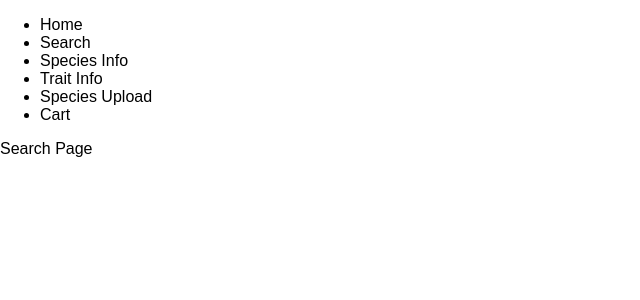
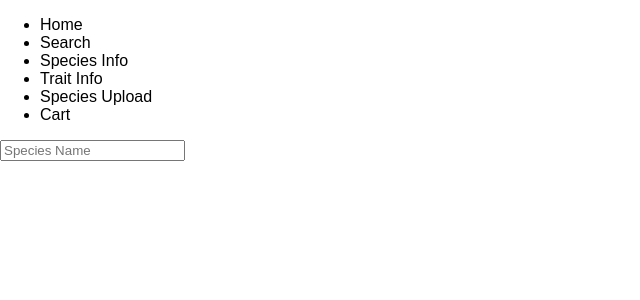
Before and after one commit to jdangerx/ostracod, a React (Create React App) app in the folder frontend/: page / in a window 1280 px wide. Both pictures are taken after a click on the tab "Search". Shown: the top 300 px of the page, without its empty margins (0-640 px from the left). Built offline with nearby package versions, Linux system fonts and the light colour scheme.

Commit message:
substring search component

```diff
--- a/frontend/src/App.js
+++ b/frontend/src/App.js
@@ -3,6 +3,8 @@ import React, { Component } from 'react';
 import { Tab, Tabs, TabList, TabPanel } from 'react-tabs';
 
 import Home from './Home.js';
+import SpeciesInfo from './SpeciesInfo.js';
+import SearchForm from './SearchForm.js';
 
 class App extends Component {
   render() {
@@ -20,10 +22,10 @@ class App extends Component {
           <Home />
         </TabPanel>
         <TabPanel>
-          Search Page
+          <SearchForm />
         </TabPanel>
         <TabPanel>
-          Species Info
+          <SpeciesInfo />
         </TabPanel>
         <TabPanel>
           Trait Info
--- /dev/null
+++ b/frontend/src/SearchForm.js
@@ -0,0 +1,39 @@
+import React, { Component } from 'react';
+
+class SearchForm extends Component {
+  constructor(props) {
+    super(props);
+    this.handleNameChange = this.handleNameChange.bind(this);
+  }
+
+  handleNameChange(e) {
+    // api call here
+    const url = 'http://localhost:5000/filter?name=' + e.target.value;
+    fetch(url).then(
+      (r) => r.json()
+    ).then(
+      (j) =>
+        this.setState({matches: JSON.parse(j)})
+    ).catch(
+      (e) => console.log(e)
+    );
+    this.setState({
+      matches: [{
+        name: 'Hello',
+        traits: [
+          { name: 'Bingo bango', value: 'Boingo' },
+          { name: 'Banana fana', value: 'Fo fana' },
+        ],
+      }],
+    });
+  }
+  render() {
+    return (
+      <div className="SearchForm">
+        <input type="text" placeholder="Species Name" onChange={this.handleNameChange}/>
+      </div>
+    );
+  }
+}
+
+export default SearchForm;
```
Also changed, not shown: 1 other file (tests, documents, lock files or other folders).
